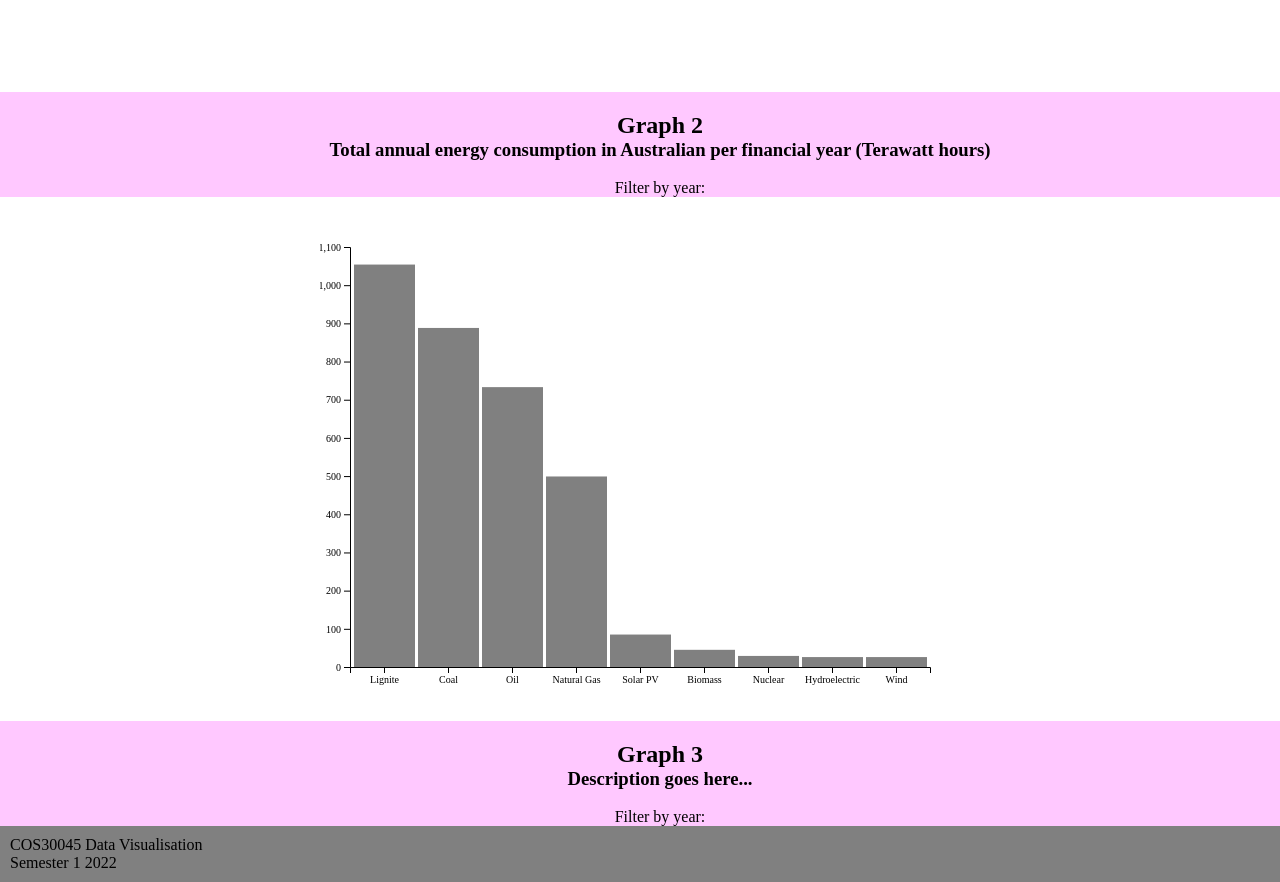
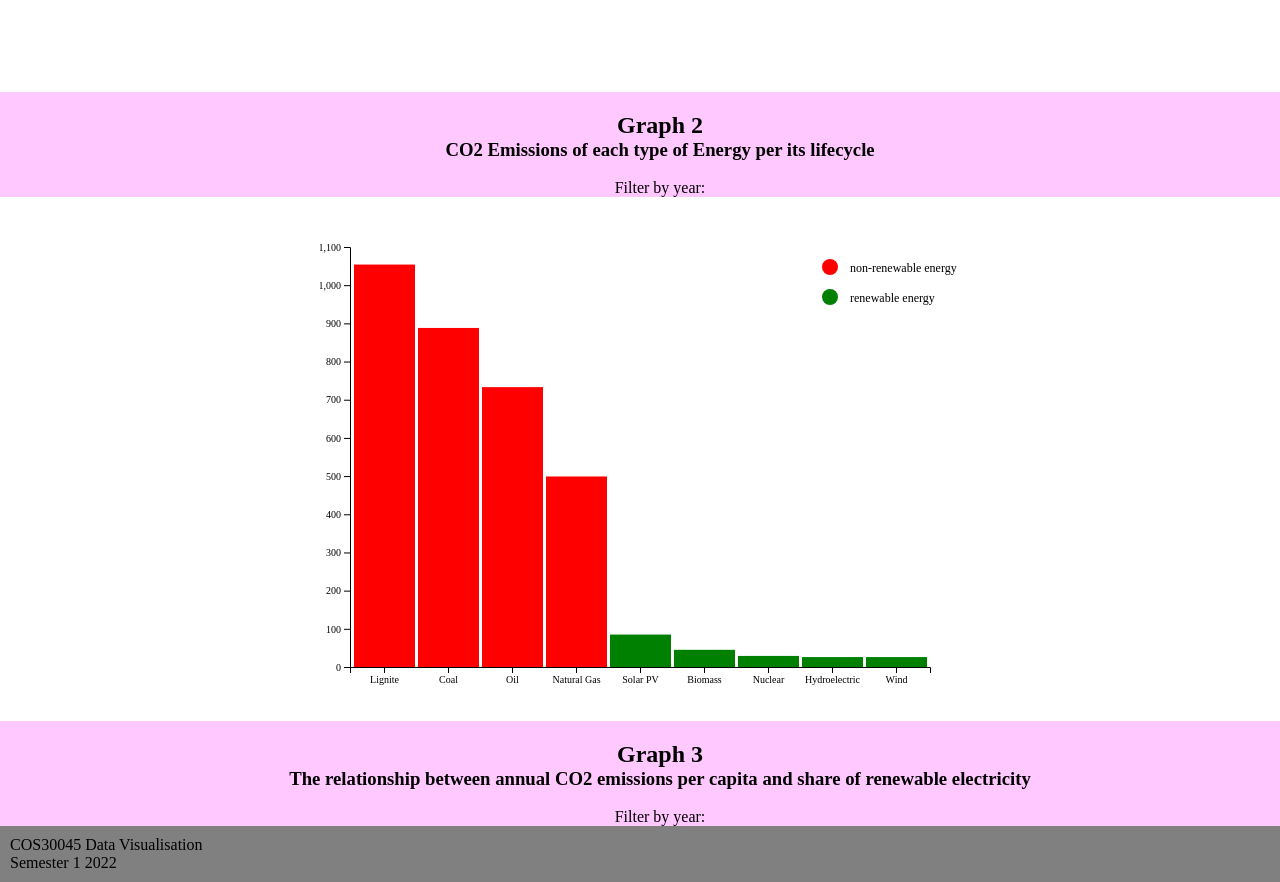
Before and after one commit to thuminhnguyen04/thuminhnguyen04.github.io, a plain HTML site: page index.html in a window 1280 px wide. Shown: the part 1380-2262 px from the top of the page. Drawn offline with nearby package versions, Linux system fonts and the light colour scheme; no server answers; a web font is replaced by a local one.

Commit message:
legends for vis2

```diff
--- a/Lab08.2.js
+++ b/Lab08.2.js
@@ -606,7 +606,7 @@ function vis2_execution() {
       .attr("height", function(d) {
         return h - vis2_padding - vis2_yScale(d.Mean);
       }) /* extend the height for an easy look*/
-      .attr("fill", "grey")
+      .attr("fill", function(d) {if (+d.Mean>200) return "red"; return "green";})
 	.on("mouseover", function(d, i ) { //when the mouse hovers
 			   		d3.select(this)
 			   			.attr("fill", "orange"); //that column turns orange
@@ -619,7 +619,7 @@ function vis2_execution() {
 					vis2_svg.append("text")
 					   .attr("id", "vis2_tooltip")
 					   .attr("x", xPosition - (d.Mean.length/2)*4)
-					   .attr("y", function (){ if (yPosition > h - vis2_padding) return yPosition - 30; return yPosition;})
+					   .attr("y", function (){ if (yPosition > h - vis2_padding) return yPosition - 35; return yPosition;})
 					   .attr("font-weight", "bold")
 					   .text(d.Mean);
 			})
@@ -628,7 +628,7 @@ function vis2_execution() {
 						.transition() //smoother
 						.delay(100)
 						.duration(1000)
-						.attr("fill", "grey"); //that column turns back to default color
+						.attr("fill", function(d) {if (+d.Mean>200) return "red"; return "green";}); //that column turns back to default color
 					d3.select("#vis2_tooltip").remove(); //remove value of column when mouse no longer hovers
 		});
     /* shape color*/
@@ -641,6 +641,36 @@ function vis2_execution() {
       .attr("class", "y axis") //assign class for y axis
       .attr("transform", "translate(" + vis2_padding + ",0)") //position for y axis
       .call(vis2_yAxis); //draw y axis
+
+// Legendssssssssss
+
+              vis2_svg.selectAll('dotsss')
+                .data(['non-renewable energy', 'renewable energy (Unit: GWh)'])
+                .enter()
+                .append("circle")
+                .attr("cx", (d, i) => vis2_w - vis2_padding - 100) //pie_h + 100
+                .attr("cy", (d,i) => 50 + 30*i) //(d,i) => 150 + i*(40)
+                .attr("r", 8)
+                .style("fill", function(d,i) {if (i==1) return "green"; return "red";});
+
+              vis2_svg.selectAll('legendssss')
+                .data(['non-renewable energy', 'renewable energy'])
+                .enter()
+                .append("text")
+                .attr("x", vis2_w - vis2_padding + 20 -100) //pie_h + 100
+                .attr("y", (d, i) => 55 + 30 * i) //(d,i) => 150 + i*(40)
+                .attr("font-size", "12px")
+                .text(d => d);
+
+
+
+
+//Legends
+
+
+
+
+
   });
 
 
--- a/index.html
+++ b/index.html
@@ -77,7 +77,7 @@
 
 <div class="graph1" id="graph2">
 	<h2>Graph 2</h2>
-	<h3>Total annual energy consumption in Australian per financial year (Terawatt hours)</h3>
+	<h3> CO2 Emissions of each type of Energy per its lifecycle</h3>
 	<br>
 	<label for="membership">Filter by year:</label>
 </div>
@@ -85,7 +85,7 @@
 
 <div class="graph1" id="graph3">
 	<h2>Graph 3</h2>
-	<h3>Description goes here...</h3>
+	<h3>The relationship between annual CO2 emissions per capita and share of renewable electricity</h3>
 	<br>
 	<label for="membership">Filter by year:</label>
 </div>
```
